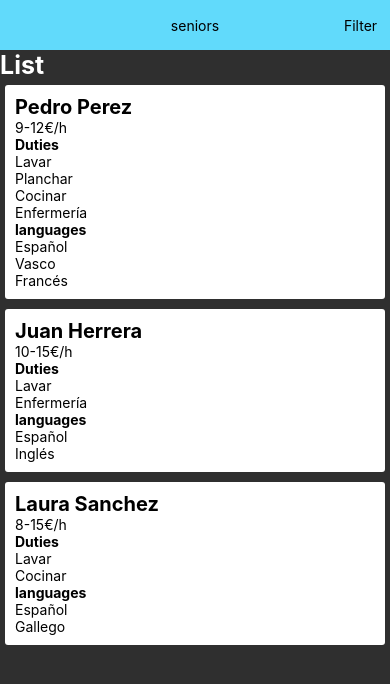
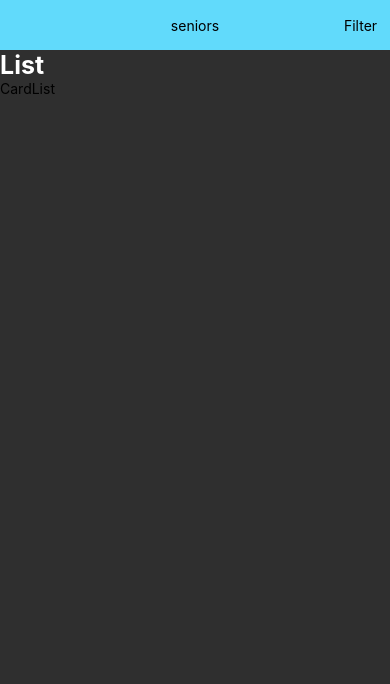
Before and after one commit to onebeyond/seniors-app, a React Native app: screen / in a window 390 px wide. Shown: the top 684 px of the page. Built offline with nearby package versions, Linux system fonts and the light colour scheme.

Commit message:
Rendering Filter or CardList based on filter click

```diff
--- a/App.js
+++ b/App.js
@@ -16,6 +16,8 @@ import {
 } from 'react-native';
 
 import Header from './src/components/Commons/Header';
+import Filter from './src/components/Filter';
+import CardList from './src/components/CardList';
 import * as assistantApi from './src/api/assistant.api.js';
 
 
@@ -43,45 +45,21 @@ export default class App extends Component<Props> {
   componentDidMount(){
     this.setState({loading: true})
     assistantApi.fetchData({})
-      .then((response) =>
-        this.setState({data: response.data, loading: false, error: false})
-        )
-      .catch((err)=>
-        this.setState({data: [], loading: false, error: true}))
+      .then((response) => this.setState({data: response.data, loading: false, error: false}))
+      .catch((err) => this.setState({data: [], loading: false, error: true}))
   }
 
   render() {
     return (
       <SafeAreaView style={styles.safeArea}>
         <View style={styles.container}>
-
          <Header title="seniors" rightBtnLabel="Filter" rightBtnAction={()=> this.switchFilter()}/>
-
           <View style={styles.main}>
-
             <Text style={{color: '#fff', fontSize: 25, fontWeight: 'bold'}}>{this.state.filterOpen ? 'Filter' : 'List'}</Text>
-
-            {this.state.loading &&
-              <Text style={{color: '#fff'}}>loading..</Text>
-            }
-            {this.state.error &&
-              <Text style={{color: '#fff'}}>error</Text>
-            }
-            {this.state.data.map(
-              (assistant) =>
-              <View key={assistant.personal.id} style={styles.card}>
-                <Text style={{fontWeight: 'bold', fontSize: 20}}>
-                  {assistant.personal.name}
-                </Text>
-                <Text>{assistant.price.range.from}-{assistant.price.range.to}{assistant.price.currency}/h</Text>
-                <Text style={{fontWeight: 'bold'}}>Duties</Text>
-                {assistant.skills.duties.map((duty) => <Text key={assistant.personal.id+duty+'duty'}>{duty}</Text>)}
-                <Text style={{fontWeight: 'bold'}}>languages</Text>
-                {assistant.skills.languages.map((lang) => <Text key={assistant.personal.id+lang+'lang'}>{lang}</Text>)}
-                </View>
-              )
-            }
-
+            {this.state.loading && <Text style={{color: '#fff'}}>loading..</Text>}
+            {this.state.error && <Text style={{color: '#fff'}}>error</Text>}
+            {this.state.filterOpen && <Filter/>}
+            {!this.state.filterOpen && <CardList/>}
           </View>
         </View>
       </SafeAreaView>
--- a/src/components/ListScreen.js/index.js
+++ b/src/components/CardList.js
@@ -8,9 +8,9 @@ import {
 
 const {height, width} = Dimensions.get('window');
 
-const ListScreen = () =>
+const CardList = () =>
 	<View style={styles.main}>
-		<Text>ListScreen</Text>
+		<Text>CardList</Text>
 	</View>
 
 const styles = StyleSheet.create({
@@ -21,4 +21,4 @@ const styles = StyleSheet.create({
   }
 });
 
-export default ListScreen;
+export default CardList;
--- a/src/components/FilterScreen.js/index.js
+++ b/src/components/Filter.js
@@ -8,9 +8,9 @@ import {
 
 const {height, width} = Dimensions.get('window');
 
-const FilterScreen = () =>
+const Filter = () =>
 	<View style={styles.main}>
-		<Text>ListScreen</Text>
+		<Text>Filter</Text>
 	</View>
 
 const styles = StyleSheet.create({
@@ -21,4 +21,4 @@ const styles = StyleSheet.create({
   }
 });
 
-export default FilterScreen;
+export default Filter;
```
